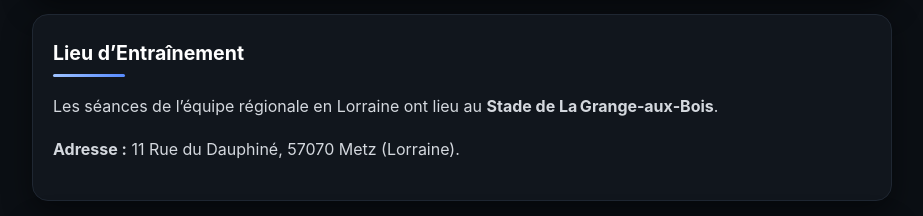
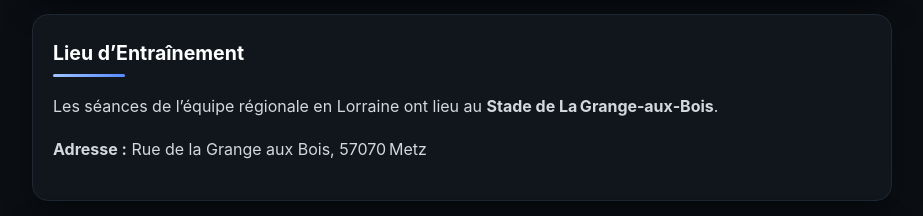
Before and after one commit to Lukk-crypto/Pr-sentation-de-la-M2L, a plain HTML site: page Rafé/rugby.html in a window 1280 px wide. Shown: the part 2620-2836 px from the top of the page, without its empty margins (26-949 px from the left). Drawn offline with Linux system fonts and the light colour scheme; files that its build step writes are made by us from their sources.

```diff
--- a/Rafé/rugby.html
+++ b/Rafé/rugby.html
@@ -74,7 +74,7 @@
 
       <section id="lieux"><h2>Lieu d’Entraînement</h2>
         <p>Les séances de l’équipe régionale en Lorraine ont lieu au <strong>Stade de La Grange‑aux‑Bois</strong>.</p>
-        <p><strong>Adresse :</strong> 11 Rue du Dauphiné, 57070 Metz (Lorraine).</p>
+        <p><strong>Adresse :</strong> Rue de la Grange aux Bois, 57070 Metz</p>
       </section>
 
       <section id="jours"><h2>Jours d’Entraînement</h2>
```
